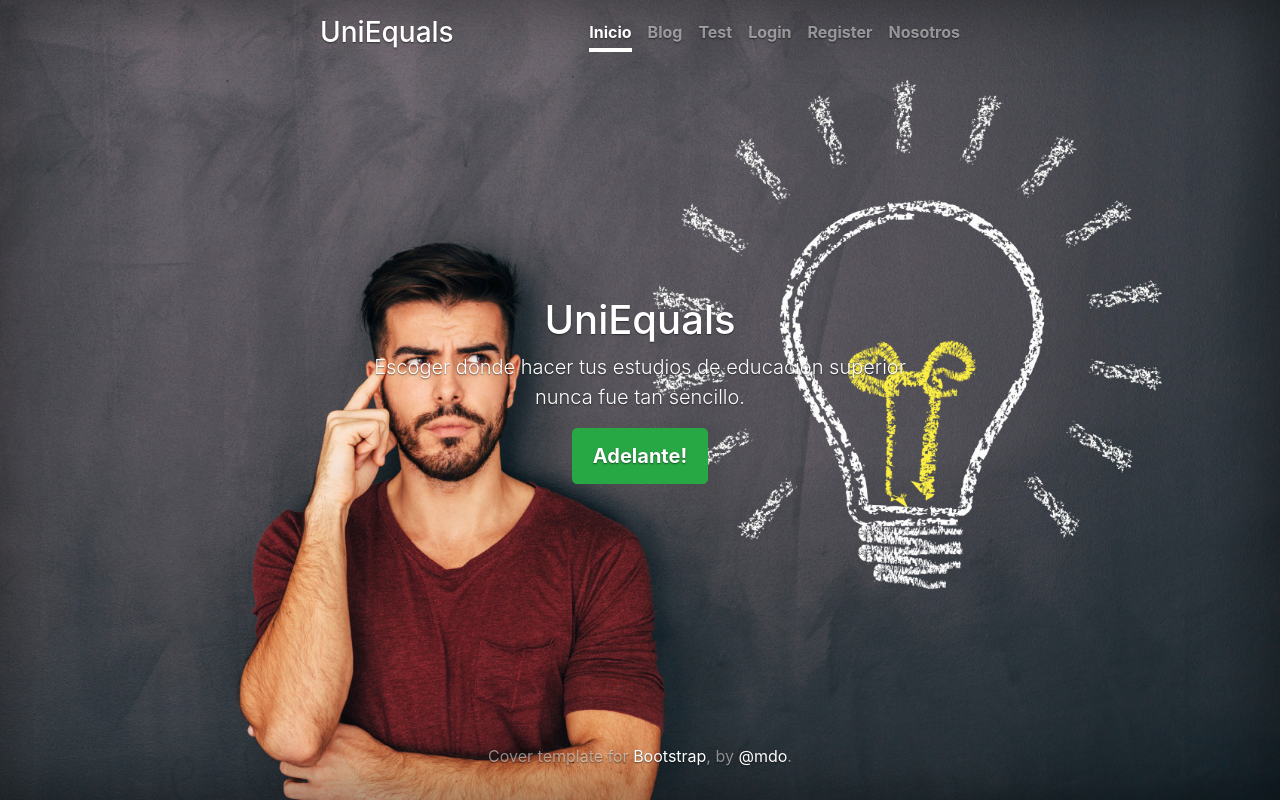
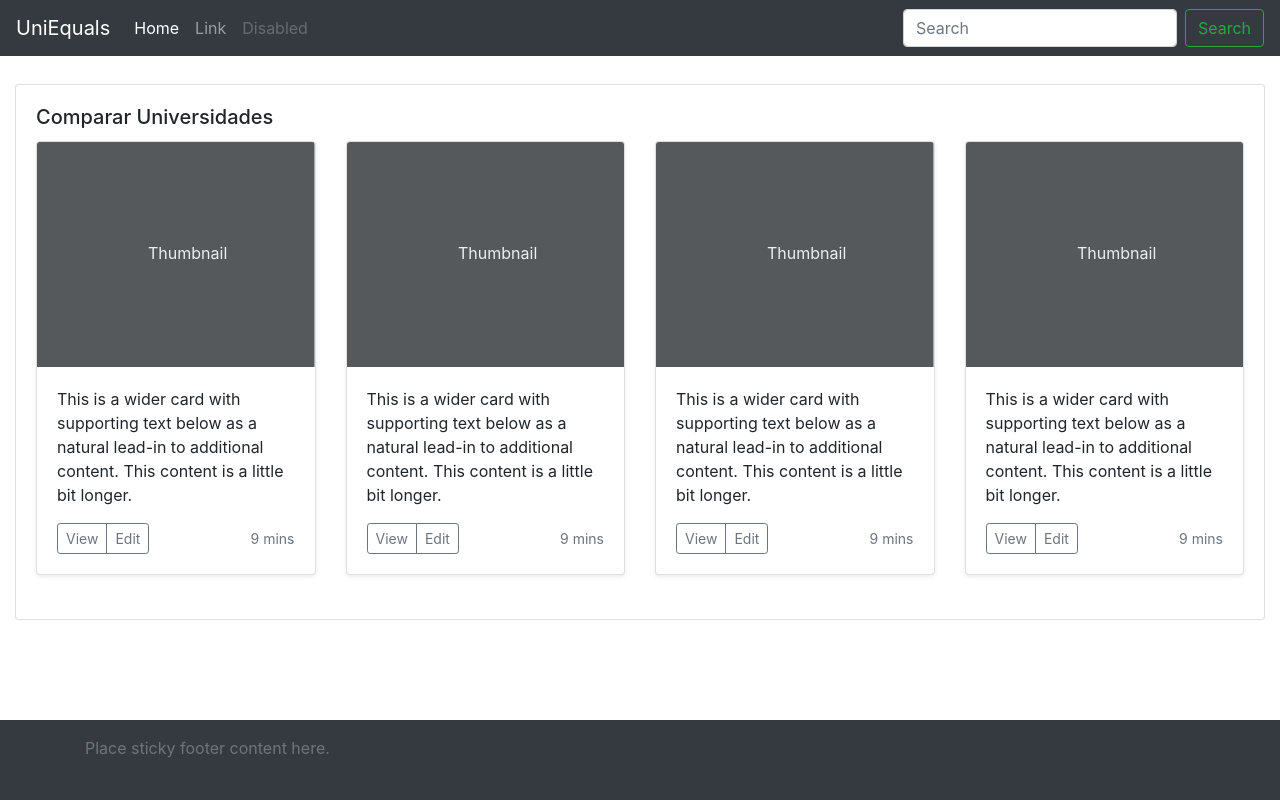
Before and after one commit to Ricardo3007/UniEquals, a CodeIgniter app: page /UniEquals/index.php/comparar/index in a window 1280 px wide. Run offline with CodeIgniter, Linux system fonts and the light colour scheme; some libraries are stand-ins or nearby versions.

Commit message:
Revert "entrar"
This reverts commit 0c827feba82534c9b55bb6368116efb11d9e9911.

```diff
--- a/application/views/template/home.php
+++ b/application/views/template/home.php
@@ -1,81 +1,75 @@
 <!DOCTYPE html>
 <html lang="en">
+
 <head>
     <meta charset="UTF-8">
     <meta name="viewport" content="width=device-width, initial-scale=1.0">
     <meta http-equiv="X-UA-Compatible" content="ie=edge">
-<link rel="stylesheet" href="https://cdnjs.cloudflare.com/ajax/libs/twitter-bootstrap/4.3.1/css/bootstrap.min.css">
-<link rel="stylesheet" href="https://cdnjs.cloudflare.com/ajax/libs/font-awesome/5.10.0-11/css/all.min.css">
-<link rel="stylesheet" href="style.css">
-
-
-    <title>UniEquals</title>
-        <!-- Custom styles for this template -->
-        <link rel="stylesheet" href="css/cover.css">
-
+    <meta name="description" content="">
+    <meta name="author" content="">
+    <title>UniEquals - </title>
     <!-- Imagen Icon -->
 
+    <!-- Bootstrap Core CSS -->
+    <link rel="stylesheet" href="<?php echo base_url('/assets/css/bootstrap.css');?>">
+    <link rel="stylesheet" href="<?php echo base_url('/assets/css/bootstrap.min.css');?>">
+    <!-- Custom CSS -->
+    <link rel="stylesheet" href="<?php echo base_url('/assets/css/estilos.css');?>">
+    <!-- Datatables CSS -->
+    <link rel="stylesheet" href="<?php echo base_url('/assets/css/dataTables.bootstrap4.min.css');?>" />
+    <!-- Notificaciones CSS -->
+    <link rel="stylesheet" href="<?php echo base_url('/assets/css/toastr.min.css');?>" />
+    <!-- Multi-Select CSS -->
+    <link rel="stylesheet" href="<?php echo base_url('/assets/css/select2.min.css');?>">
+</head>
+<body>
+    <header>
+        <!-- Fixed navbar -->
+        <nav class="navbar navbar-expand-md navbar-dark fixed-top bg-dark">
+            <a class="navbar-brand" href="#">UniEquals</a>
+            <button class="navbar-toggler" type="button" data-toggle="collapse" data-target="#navbarCollapse" aria-controls="navbarCollapse" aria-expanded="false" aria-label="Toggle navigation">
+                <span class="navbar-toggler-icon"></span>
+            </button>
+            <div class="collapse navbar-collapse" id="navbarCollapse">
+                <ul class="navbar-nav mr-auto">
+                    <li class="nav-item active">
+                        <a class="nav-link" href="#">Home <span class="sr-only">(current)</span></a>
+                    </li>
+                    <li class="nav-item">
+                        <a class="nav-link" href="#">Link</a>
+                    </li>
+                    <li class="nav-item">
+                        <a class="nav-link disabled" href="#" tabindex="-1" aria-disabled="true">Disabled</a>
+                    </li>
+                </ul>
+                <form class="form-inline mt-2 mt-md-0">
+                    <input class="form-control mr-sm-2" type="text" placeholder="Search" aria-label="Search">
+                    <button class="btn btn-outline-success my-2 my-sm-0" type="submit">Search</button>
+                </form>
+            </div>
+        </nav>
+    </header>
 
-
-
-
-    <style>
-      .bd-placeholder-img {
-        font-size: 1.125rem;
-        text-anchor: middle;
-        -webkit-user-select: none;
-        -moz-user-select: none;
-        -ms-user-select: none;
-        user-select: none;
-      }
-
-      @media (min-width: 768px) {
-        .bd-placeholder-img-lg {
-          font-size: 3.5rem;
-        }
-      }
-    </style>
-
-  </head>
-  <body class="text-center">
-    <div class="cover-container d-flex w-100 h-100 p-3 mx-auto flex-column">
-  <header class="masthead mb-auto">
-    <div class="inner">
-    <!-- <h3><a class="masthead-brand" href="#"><img src="" alt="logo "></a></h1> -->
-      <h3 class="masthead-brand">UniEquals</h3>
-
-      <nav class="nav nav-masthead justify-content-center">
-        <a class="nav-link active" href="#">Inicio</a>
-        <a class="nav-link" href="#">Blog</a>
-        <a class="nav-link" href="#">Test</a>
-        <a class="nav-link" href="#">Login</a>
-        <a class="nav-link" href="#">Register</a>
-        <a class="nav-link" href="#">Nosotros</a>
-
-
-
-      </nav>
-    </div>
-  </header>
-  <main role="main" class="inner cover">
+    <main role="main" class="flex-shrink-0">
         <div class="container-fluid">
-    <h1 class="cover-heading">UniEquals</h1>
-    <p class="lead">Escoger donde hacer tus estudios de educacion superior nunca fue tan sencillo.</p>
-    <p class="lead">
-      <a href=<?php echo base_url();?> class="btn btn-success btn-lg ">Adelante!</a>
-    </p>
+            <!-- Cargamos el contenido del Controller -->
+            <?php if(isset($content)) $this->load->view($content);  ?>
         </div>
     </main>
 
-
-    <footer class="mastfoot mt-auto">
-    <div class="inner">
-      <p>Cover template for <a href="https://getbootstrap.com/">Bootstrap</a>, by <a href="https://twitter.com/mdo">@mdo</a>.</p>
+    <footer class="footer mt-auto py-3">
+        <div class="container">
+            <span class="text-muted">Place sticky footer content here.</span>
         </div>
     </footer>
-</div>
 </body>
-
-
-
+<script type="text/javascript" src="<?php echo base_url('/assets/js/jquery.js');?>"></script>
+<script type="text/javascript" src="<?php echo base_url('/assets/js/bootstrap.js');?>"></script>
+<script type="text/javascript" src="<?php echo base_url('/assets/js/bootstrap.min.js');?>"></script>
+<script type="text/javascript" src="<?php echo base_url('/assets/js/jquery.dataTables.min.js');?>"></script>
+<script type="text/javascript" src="<?php echo base_url('/assets/js/toastr.min.js');?>"></script>
+<script type="text/javascript" src="<?php echo base_url('/assets/js/funciones.js');?>"></script>
+<script type="text/javascript" src="<?php echo base_url('/assets/js/dataTables.bootstrap4.min.js');?>"></script>
+<script type="text/javascript" src="<?php echo base_url('/assets/js/sweetalert.min.js');?>"></script>
+<script type="text/javascript" src="<?php echo base_url('/assets/js/select2.min.js');?>"></script>
 </html>
--- a/css/cover.css
+++ /dev/null
@@ -1,113 +0,0 @@
-/*
- * Globals
- */
-
-/* Links */
-a,
-a:focus,
-a:hover {
-  color: #fff;
-}
-
-/* Custom default button */
-.btn-secondary,
-.btn-secondary:hover,
-.btn-secondary:focus {
-  color: #333;
-  text-shadow: none; /* Prevent inheritance from `body` */
-  background-color: #fff;
-  border: .05rem solid #fff;
-}
-
-
-/*
- * Base structure
- */
-
-html,
-body {
-  height: 100%;
-  background-image: url('../imagenes/prueba1.jpg');
-  background-repeat: no-repeat;
-  background-size:cover;
-  background-attachment: fixed;
-
-
-}
-
-body {
-  display: -ms-flexbox;
-  display: flex;
-  color: #fff;
-  text-shadow: 0 .05rem .1rem rgba(0, 0, 0, .5);
-  box-shadow: inset 0 0 5rem rgba(0, 0, 0, .5);
-}
-
-.cover-container {
-  max-width: 42em;
-}
-
-
-/*
- * Header
- */
-.masthead {
-  margin-bottom: 2rem;
-}
-
-.masthead-brand {
-  margin-bottom: 0;
-
-}
-
-.nav-masthead .nav-link {
-  padding: .25rem 0;
-  font-weight: 700;
-  color: rgba(255, 255, 255, .5);
-  background-color: transparent;
-  border-bottom: .25rem solid transparent;
-
-}
-
-.nav-masthead .nav-link:hover,
-.nav-masthead .nav-link:focus {
-  border-bottom-color: rgba(255, 255, 255, .25);
-}
-
-.nav-masthead .nav-link + .nav-link {
-  margin-left: 1rem;
-}
-
-.nav-masthead .active {
-  color: #fff;
-  border-bottom-color: #fff;
-}
-
-@media (min-width: 48em) {
-  .masthead-brand {
-    float: left;
-  }
-  .nav-masthead {
-    float: right;
-  }
-}
-
-
-/*
- * Cover
- */
-.cover {
-  padding: 0 1.5rem;
-}
-.cover .btn-lg {
-  padding: .75rem 1.25rem;
-  font-weight: 700;
-}
-
-
-/*
- * Footer
- */
-.mastfoot {
-  color: rgba(255, 255, 255, .5);
-}
```
Also changed, not shown: imagenes/logo.png (deleted), imagenes/prueba1.jpg (deleted). Lines whose indentation alone changed are shown as unchanged.
